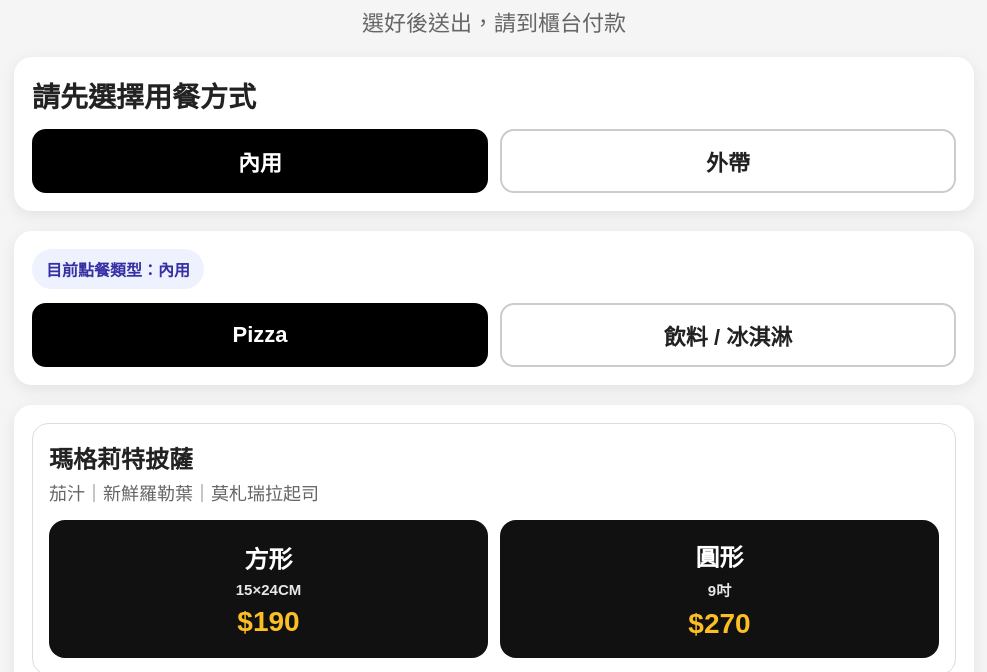
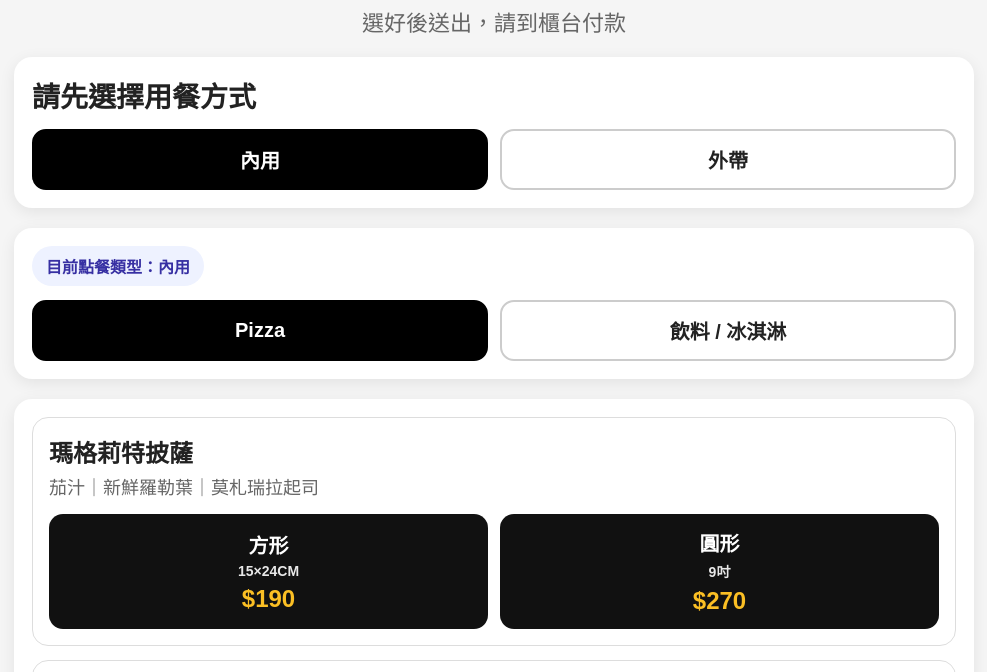
Before and after one commit to tf724tf/puropos, a website: page order.html in a window 1280 px wide. Shown: the part 75-747 px from the top of the page, without its empty margins (146-1133 px from the left). Drawn offline with Linux system fonts and the light colour scheme.

Commit message:
Update order.html

```diff
--- a/order.html
+++ b/order.html
@@ -46,10 +46,7 @@
       gap: 12px;
     }
 
-    .type-tabs {
-      grid-template-columns: 1fr 1fr;
-    }
-
+    .type-tabs,
     .menu-tabs {
       grid-template-columns: 1fr 1fr;
     }
@@ -57,18 +54,16 @@
     .tab-btn,
     .add-btn,
     .submit-btn,
-    .remove-btn,
-    .back-btn {
+    .remove-btn {
       border: none;
       border-radius: 14px;
       padding: 14px;
-      font-size: 22px;
+      font-size: 20px;
       font-weight: 800;
       cursor: pointer;
     }
 
-    .tab-btn,
-    .back-btn {
+    .tab-btn {
       background: white;
       border: 2px solid #ccc;
       color: #222;
@@ -78,10 +73,6 @@
       background: black !important;
       color: white !important;
       border-color: black !important;
-    }
-
-    .hidden {
-      display: none;
     }
 
     .menu-item {
@@ -115,8 +106,8 @@
     .size-card {
       background: #111;
       color: white;
-      border-radius: 16px;
-      padding: 18px 14px;
+      border-radius: 14px;
+      padding: 14px 12px;
       text-align: center;
       cursor: pointer;
       font-weight: 900;
@@ -124,18 +115,18 @@
     }
 
     .size-title {
-      font-size: 24px;
+      font-size: 20px;
+      margin-bottom: 4px;
+    }
+
+    .size-sub {
+      font-size: 14px;
+      opacity: 0.9;
       margin-bottom: 6px;
     }
 
-    .size-sub {
-      font-size: 15px;
-      opacity: 0.9;
-      margin-bottom: 8px;
-    }
-
     .size-price {
-      font-size: 28px;
+      font-size: 24px;
       color: #fbbf24;
     }
 
@@ -149,7 +140,7 @@
 
     .drink-price {
       color: #c95a00;
-      font-size: 26px;
+      font-size: 24px;
       font-weight: 900;
     }
 
```
